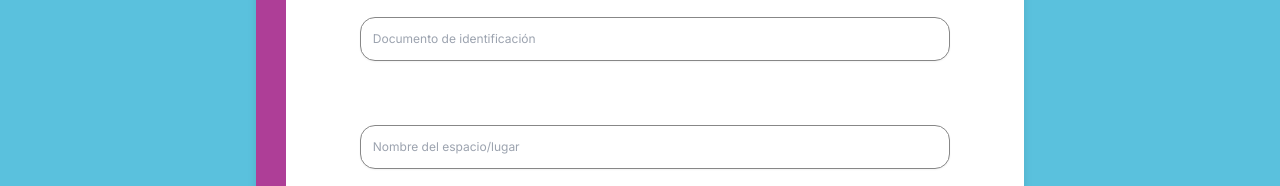
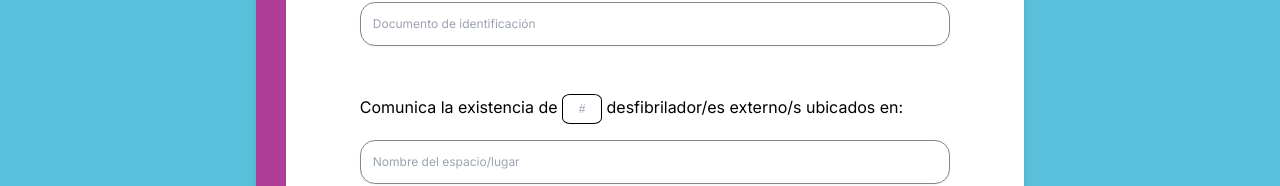
Before and after one commit to jior1626/dea_frontend, a Next.js app: page /anexo2 in a window 1280 px wide. Shown: the part 427-613 px from the top of the page. Built offline with nearby package versions, Linux system fonts and the light colour scheme.

Commit message:
numero de desfribiladores

```diff
--- a/app/anexo2/anexo2.css
+++ b/app/anexo2/anexo2.css
@@ -112,6 +112,16 @@ main {
   width: 45px;
 
 }
+.numberDesfribiladores{
+  border-radius: 20%;
+  width: 40px;
+  border: 1px solid #000;
+  padding: 5px 10px;
+  box-sizing: border-box;
+  font-family: 'Montserrat', sans-serif;
+  font-size: 12px;
+  text-align: center;
+}
 
 /* Estilos para pantallas más pequeñas */
 @media screen and (min-width: 900px) {
--- a/app/anexo2/page.tsx
+++ b/app/anexo2/page.tsx
@@ -139,8 +139,14 @@ export default function Options() {
             </p>
           )}
         </div>
+
         <div className="bloque">
 
+          <div>
+          <p>
+            Comunica la existencia de  <input type="text" placeholder="#" inputmode="numeric" pattern="[0-9]*" className="numberDesfribiladores" name="numero_desfibriladores" /> desfibrilador/es externo/s ubicados en:
+          </p>
+          </div>
 
           <input
             type="text"
--- a/app/options/options.css
+++ b/app/options/options.css
@@ -84,6 +84,7 @@ main {
         justify-content: center;
         align-items: center;
         cursor: pointer;
+        box-shadow: 10px 15px 15px 0px rgba(0, 0, 0, 0.25);
     }
 
     .iconos {
```
